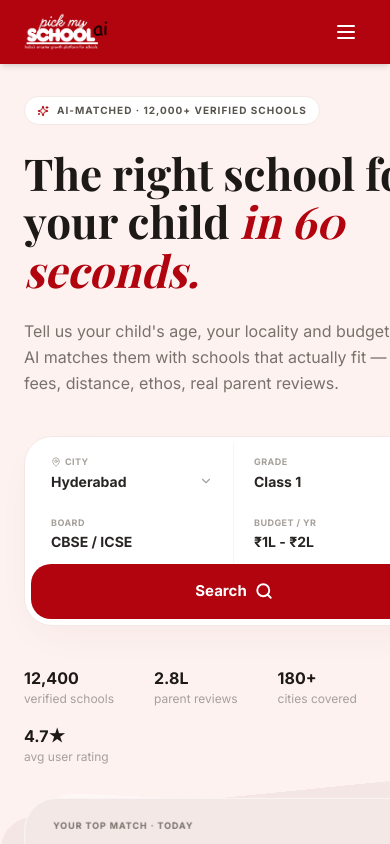
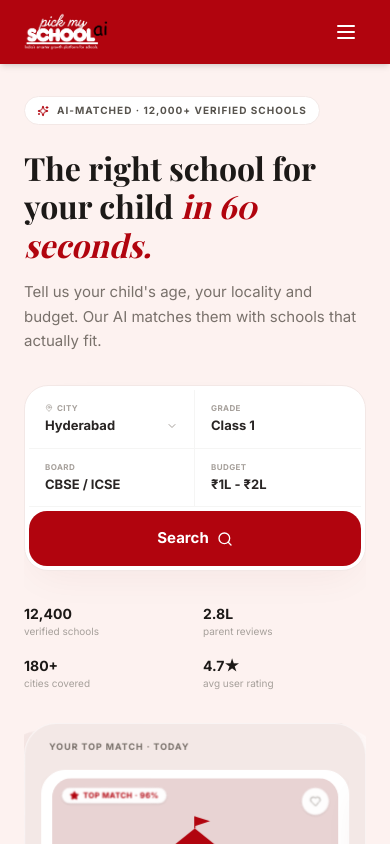
Before and after one commit to modupalliharshini/pickmyschoolai, a React (Vite) app: page / in a window 390 px wide. Shown: the top 844 px of the page. Built offline with nearby package versions, Linux system fonts and the light colour scheme; a web font is replaced by a local one.

Commit message:
mobile view fix

```diff
--- a/src/components/Hero.jsx
+++ b/src/components/Hero.jsx
@@ -62,84 +62,84 @@
   return (
     <section className="relative pt-24 pb-12 lg:pt-28 lg:pb-16 overflow-hidden bg-[#FDF2F0]">
       <div className="max-w-[1400px] mx-auto px-6 lg:px-10">
-        <div className="grid lg:grid-cols-[1.2fr_0.8fr] gap-8 items-center">
+        <div className="grid lg:grid-cols-[1.2fr_0.8fr] gap-8 items-center w-full overflow-hidden">
 
           {/* Left Column */}
-          <div className="animate-in fade-in slide-in-from-left-8 duration-1000">
+          <div className="fade-in duration-1000">
             <div className="inline-flex items-center gap-2 px-3 py-1.5 rounded-full bg-white border border-[#F3E8E6] mb-6">
               <Sparkles className="w-3 h-3 text-[#b1040e]" />
               <span className="text-[10px] tracking-[0.1em] font-bold text-stone-600 uppercase">AI-MATCHED · 12,000+ VERIFIED SCHOOLS</span>
             </div>
 
-            <h1 className="font-serif text-[44px] md:text-[60px] lg:text-[72px] font-bold leading-[1.1] text-stone-900">
+            <h1 className="font-serif text-[32px] md:text-[60px] lg:text-[72px] font-bold leading-[1.2] text-stone-900">
               The right school for your child <span className="italic text-[#b1040e]">in 60 seconds.</span>
             </h1>
 
-            <p className="mt-6 text-[16px] md:text-[18px] text-stone-500 max-w-[540px] leading-relaxed">
-              Tell us your child's age, your locality and budget. Our AI matches them with schools that actually fit — board, fees, distance, ethos, real parent reviews.
+            <p className="mt-4 text-[15px] md:text-[18px] text-stone-500 max-w-[540px] leading-relaxed w-full">
+              Tell us your child's age, your locality and budget. Our AI matches them with schools that actually fit.
             </p>
 
             {/* Search Bar */}
-            <div className="mt-10 bg-white rounded-[28px] border border-[#F3E8E6] shadow-[0_15px_40px_-12px_rgba(124,26,26,0.06)] flex flex-col md:flex-row items-stretch p-1.5">
-              <div className="flex-1 grid grid-cols-2 md:grid-cols-4 divide-x divide-stone-100">
-                <div className="px-5 py-3 flex flex-col justify-center">
-                  <div className="flex items-center gap-1 text-[9px] font-bold text-stone-400 uppercase tracking-wider mb-0.5">
-                    <MapPin className="w-2.5 h-2.5" /> CITY
+            <div className="mt-8 bg-white rounded-[24px] border border-[#F3E8E6] shadow-[0_15px_40px_-12px_rgba(124,26,26,0.06)] flex flex-col md:flex-row items-stretch p-1 w-full overflow-hidden">
+              <div className="flex-1 grid grid-cols-2 md:grid-cols-4">
+                <div className="px-4 py-3 flex flex-col justify-center border-r border-b md:border-b-0 border-stone-100">
+                  <div className="flex items-center gap-1 text-[8px] font-bold text-stone-400 uppercase tracking-wider mb-0.5">
+                    <MapPin className="w-2 h-2" /> CITY
                   </div>
-                  <div className="flex items-center justify-between cursor-pointer group">
-                    <span className="text-[14px] font-bold text-stone-800">Hyderabad</span>
-                    <ChevronDown className="w-3.5 h-3.5 text-stone-400 group-hover:text-stone-600 transition-colors" />
+                  <div className="flex items-center justify-between cursor-pointer">
+                    <span className="text-[13px] font-bold text-stone-800">Hyderabad</span>
+                    <ChevronDown className="w-3 h-3 text-stone-400" />
                   </div>
                 </div>
-                <div className="px-5 py-3 flex flex-col justify-center">
-                  <div className="text-[9px] font-bold text-stone-400 uppercase tracking-wider mb-0.5">GRADE</div>
-                  <div className="text-[14px] font-bold text-stone-800 cursor-pointer">Class 1</div>
+                <div className="px-4 py-3 flex flex-col justify-center border-b md:border-b-0 md:border-r border-stone-100">
+                  <div className="text-[8px] font-bold text-stone-400 uppercase tracking-wider mb-0.5">GRADE</div>
+                  <div className="text-[13px] font-bold text-stone-800">Class 1</div>
                 </div>
-                <div className="px-5 py-3 flex flex-col justify-center">
-                  <div className="text-[9px] font-bold text-stone-400 uppercase tracking-wider mb-0.5">BOARD</div>
-                  <div className="text-[14px] font-bold text-stone-800 cursor-pointer">CBSE / ICSE</div>
+                <div className="px-4 py-3 flex flex-col justify-center border-r border-b md:border-b-0 md:border-r border-stone-100">
+                  <div className="text-[8px] font-bold text-stone-400 uppercase tracking-wider mb-0.5">BOARD</div>
+                  <div className="text-[13px] font-bold text-stone-800">CBSE / ICSE</div>
                 </div>
-                <div className="px-5 py-3 flex flex-col justify-center">
-                  <div className="text-[9px] font-bold text-stone-400 uppercase tracking-wider mb-0.5">BUDGET / YR</div>
-                  <div className="text-[14px] font-bold text-stone-800 cursor-pointer">₹1L - ₹2L</div>
+                <div className="px-4 py-3 flex flex-col justify-center border-b md:border-b-0 border-stone-100">
+                  <div className="text-[8px] font-bold text-stone-400 uppercase tracking-wider mb-0.5">BUDGET</div>
+                  <div className="text-[13px] font-bold text-stone-800">₹1L - ₹2L</div>
                 </div>
               </div>
               <button
                 onClick={handleSearch}
-                className="bg-[#b1040e] hover:bg-[#651414] text-white px-8 py-4 rounded-[20px] font-bold flex items-center justify-center gap-2 transition-all duration-200 active:scale-[0.98] text-[15px]"
+                className="bg-[#b1040e] hover:bg-[#651414] text-white px-6 py-4 rounded-[18px] font-bold flex items-center justify-center gap-2 transition-all active:scale-[0.98] text-[15px] mt-1 md:mt-0"
               >
-                Search <Search className="w-4.5 h-4.5" strokeWidth={2.5} />
+                Search <Search className="w-4 h-4" />
               </button>
             </div>
 
             {/* Stats */}
-            <div className="mt-10 flex flex-wrap gap-x-10 gap-y-4">
+            <div className="mt-8 grid grid-cols-2 md:flex md:flex-wrap gap-x-4 md:gap-x-8 gap-y-4">
               <div className="flex flex-col">
-                <span className="text-stone-900 font-bold text-[16px]">12,400</span>
-                <span className="text-stone-400 text-[12px]">verified schools</span>
+                <span className="text-stone-900 font-bold text-[14px] md:text-[16px]">12,400</span>
+                <span className="text-stone-400 text-[10px] md:text-[12px]">verified schools</span>
               </div>
               <div className="flex flex-col">
-                <span className="text-stone-900 font-bold text-[16px]">2.8L</span>
-                <span className="text-stone-400 text-[12px]">parent reviews</span>
+                <span className="text-stone-900 font-bold text-[14px] md:text-[16px]">2.8L</span>
+                <span className="text-stone-400 text-[10px] md:text-[12px]">parent reviews</span>
               </div>
               <div className="flex flex-col">
-                <span className="text-stone-900 font-bold text-[16px]">180+</span>
-                <span className="text-stone-400 text-[12px]">cities covered</span>
+                <span className="text-stone-900 font-bold text-[14px] md:text-[16px]">180+</span>
+                <span className="text-stone-400 text-[10px] md:text-[12px]">cities covered</span>
               </div>
               <div className="flex flex-col">
-                <span className="text-stone-900 font-bold text-[16px]">4.7★</span>
-                <span className="text-stone-400 text-[12px]">avg user rating</span>
+                <span className="text-stone-900 font-bold text-[14px] md:text-[16px]">4.7★</span>
+                <span className="text-stone-400 text-[10px] md:text-[12px]">avg user rating</span>
               </div>
             </div>
           </div>
 
           {/* Right Column - Top Match Card Slider */}
-          <div className="relative animate-in fade-in slide-in-from-right-8 duration-1000 delay-200 lg:pl-6 group/hero max-w-[420px] mx-auto lg:mx-0">
+          <div className="relative fade-in duration-1000 delay-200 lg:pl-6 group/hero max-w-[420px] mx-auto lg:mx-0 w-full overflow-hidden">
             {/* Hanging Card Background Layers */}
-            <div className="absolute inset-0 bg-[#e5d5d2] rounded-[32px] transform rotate-[-2deg] translate-y-2 opacity-40 animate-hanging-bg-1" />
-            <div className="absolute inset-0 bg-white/40 rounded-[32px] transform rotate-[1deg] translate-x-1 translate-y-1 animate-hanging-bg-2" />
+            <div className="absolute inset-0 bg-[#e5d5d2] rounded-[32px] transform rotate-[-1deg] translate-y-1 opacity-40 animate-hanging-bg-1" />
+            <div className="absolute inset-0 bg-white/40 rounded-[32px] transform rotate-[0.5deg] translate-x-0.5 translate-y-0.5 animate-hanging-bg-2" />
 
-            <div className="relative bg-[#F3E8E6] p-5 rounded-[32px] border border-white/60 shadow-xl shadow-stone-200/40 overflow-hidden animate-hanging-card">
+            <div className="relative bg-[#F3E8E6] p-4 sm:p-5 rounded-[32px] border border-white/60 shadow-xl shadow-stone-200/40 overflow-hidden animate-hanging-card">
               <div className="flex items-center gap-2 text-[9px] font-bold text-stone-500 uppercase tracking-widest mb-4">
                 <span className="w-1.2 h-1.2 rounded-full bg-[#b1040e] animate-pulse" /> YOUR TOP MATCH · TODAY
               </div>
--- a/src/components/Navbar.jsx
+++ b/src/components/Navbar.jsx
@@ -27,7 +27,7 @@
   useEffect(() => { setMobileOpen(false); }, [location]);
 
   return (
-    <header className="fixed top-0 left-0 right-0 z-50 w-full bg-[#b1040e] shadow-md">
+    <header className="fixed top-0 left-0 right-0 z-50 w-full bg-[#b1040e] shadow-md overflow-hidden">
       <nav className="w-full h-16 flex items-center justify-between px-6 lg:px-12">
         <Link to="/" className="flex items-center shrink-0 hover:opacity-90 transition-opacity">
           <img src={logo2} alt="PickMySchool.AI" className="h-12 md:h-14 w-auto object-contain" />
--- a/src/components/TopPicks.jsx
+++ b/src/components/TopPicks.jsx
@@ -10,7 +10,7 @@
 
   return (
     <section id="top-picks" className="pt-8 pb-16 bg-white">
-      <div className="max-w-[1400px] mx-auto px-6 lg:px-10">
+      <div className="max-w-[1400px] mx-auto px-6 lg:px-10 w-full overflow-hidden">
         <div className="flex items-end justify-between mb-8">
           <div>
             <h2 className="text-[36px] lg:text-[48px] font-serif font-bold text-stone-900 leading-tight">
--- a/src/index.css
+++ b/src/index.css
@@ -17,6 +17,8 @@
   font-family: var(--font-sans);
   -webkit-font-smoothing: antialiased;
   -moz-osx-font-smoothing: grayscale;
+  overflow-x: hidden;
+  width: 100%;
 }
 
 h1, h2, h3, h4, h5, h6 {
```
